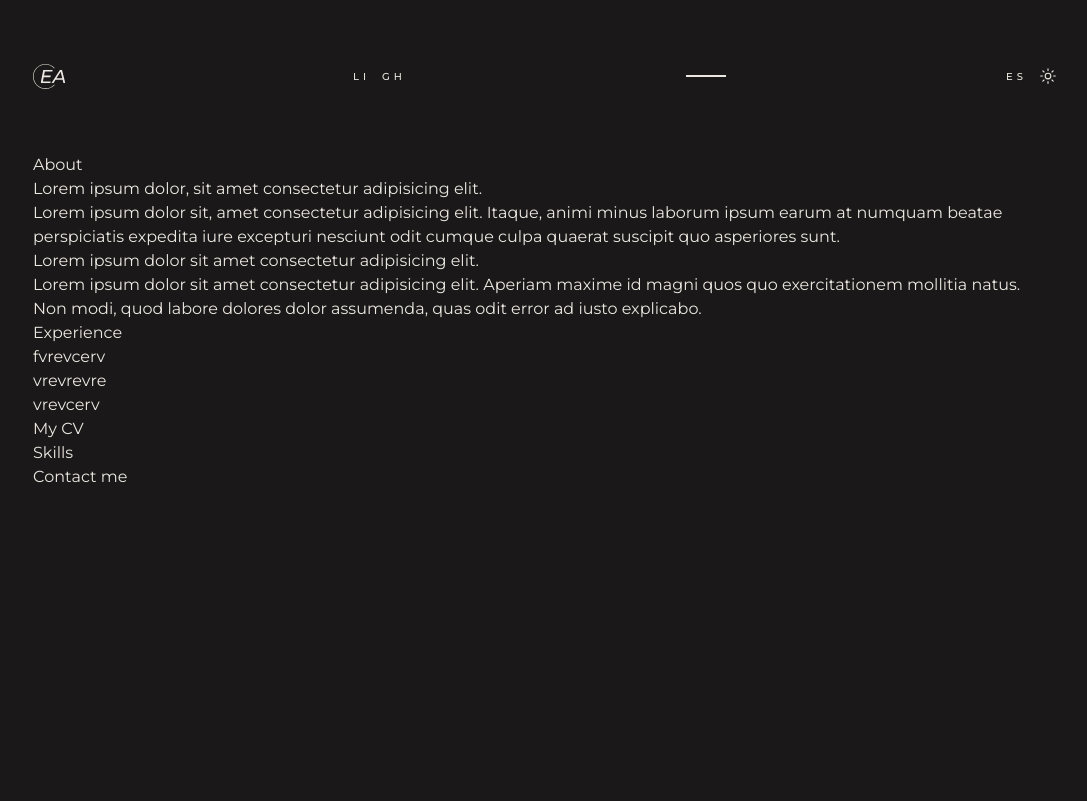
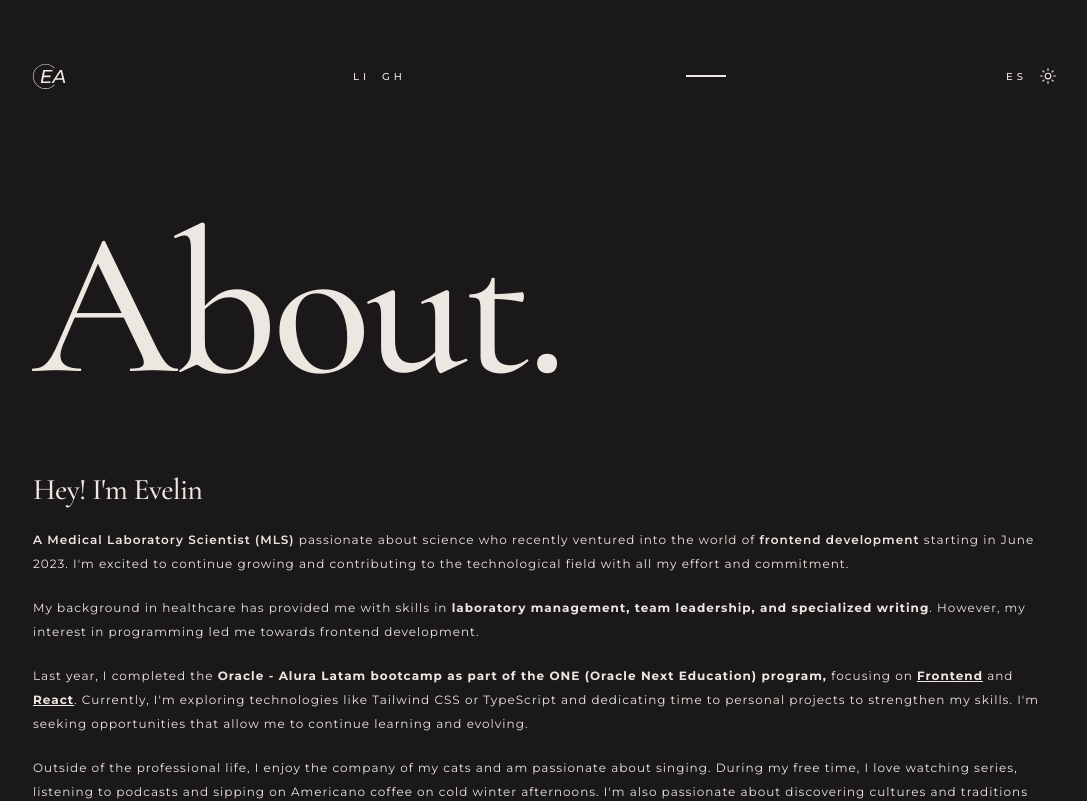
Before and after one commit to EvelinAlvarado/portfolio, a React (Vite) app: page /about in a window 1280 px wide. Shown: the top 801 px of the page, without its empty margins (95-1182 px from the left). Built offline with nearby package versions, Linux system fonts and the light colour scheme.

Commit message:
Add About section with certifications links and translations for English and Spanish

```diff
--- a/src/languages/en.json
+++ b/src/languages/en.json
@@ -25,5 +25,24 @@
       "requiredError": "This field is required",
       "invalidEmailError": "Invalid email address"
     }
+  },
+  "about": {
+    "title": "About.",
+    "subtitle": "Hey! I'm Evelin",
+    "span_1": "A Medical Laboratory Scientist (MLS) ",
+    "description_1": "passionate about science who recently ventured into the world of ",
+    "span_2": "frontend development ",
+    "description_2": "starting in June 2023. I'm excited to continue growing and contributing to the technological field with all my effort and commitment.",
+    "description_3": "My background in healthcare has provided me with skills in ",
+    "span_3": "laboratory management, team leadership, and specialized writing",
+    "description_4": ". However, my interest in programming led me towards frontend development.",
+    "description_5": "Last year, I completed the ",
+    "span_4": "Oracle - Alura Latam bootcamp as part of the ONE (Oracle Next Education) program, ",
+    "description_7": "focusing on ",
+    "link_1": "Frontend",
+    "description_8": " and ",
+    "link_2": "React",
+    "description_9": ". Currently, I'm exploring technologies like Tailwind CSS or TypeScript and dedicating time to personal projects to strengthen my skills. I'm seeking opportunities that allow me to continue learning and evolving.",
+    "description_10": "Outside of the professional life, I enjoy the company of my cats and am passionate about singing. During my free time, I love watching series, listening to podcasts and sipping on Americano coffee on cold winter afternoons. I'm also passionate about discovering cultures and traditions from around the world. This helps me maintain a balance between my career and well-being."
   }
 }
--- a/src/languages/es.json
+++ b/src/languages/es.json
@@ -25,5 +25,24 @@
       "requiredError": "Este campo es obligatorio",
       "invalidEmailError": "E-mail inválido"
     }
+  },
+  "about": {
+    "title": "Sobre Mí.",
+    "subtitle": "¡Hola! soy Evelin",
+    "span_1": " Tecnóloga Médica en Laboratorio Clínico ",
+    "description_1": "apasionada por la ciencia que recientemente incursionó en el mundo del ",
+    "span_2": "desarrollo frontend ",
+    "description_2": "a partir de junio de 2023. Estoy entusiasmada por continuar creciendo y aportando al campo tecnológico con todo mi esfuerzo y compromiso.",
+    "description_3": "Mi trayectoria en el ámbito de la salud me ha brindado habilidades en ",
+    "span_3": "gestión de laboratorio, liderazgo de equipos y redacción especializada ",
+    "description_4": ". Sin embargo, mi interés por la programación me condujo hacia el desarrollo frontend.",
+    "description_5": "El año pasado realicé el ",
+    "span_4": "bootcamp de Oracle - Alura Latam del programa ONE (Oracle Next Education), ",
+    "description_7": "enfocado en ",
+    "link_1": "Frontend",
+    "description_8": " y ",
+    "link_2": "React",
+    "description_9": ". En la actualidad, estoy explorando tecnologías como Tailwind CSS o TypeScript y dedicando tiempo a proyectos personales para fortalecer mis habilidades. Busco oportunidades que me permitan seguir aprendiendo y evolucionando.",
+    "description_10": "Fuera del ámbito profesional, disfruto de la compañía de mis gatos y soy una entusiasta del canto. En mis momentos libres, disfruto viendo series, escuchando podcasts y tomando café americano en las tardes frías de invierno. También me apasiona descubrir culturas y tradiciones de todo el mundo. Así mantengo un equilibrio entre mi carrera y bienestar."
   }
 }
--- a/src/pages/About.jsx
+++ b/src/pages/About.jsx
@@ -1,33 +1,73 @@
 import { Link } from "react-router-dom";
+import { useLanguage } from "../context/index.js";
 
 export const About = () => {
+  const { translations } = useLanguage();
   return (
     <div className="mx-[10%]">
-      <h1>About</h1>
-      <span>Lorem ipsum dolor, sit amet consectetur adipisicing elit.</span>
-      <p>
-        Lorem ipsum dolor sit, amet consectetur adipisicing elit. Itaque, animi
-        minus laborum ipsum earum at numquam beatae perspiciatis expedita iure
-        excepturi nesciunt odit cumque culpa quaerat suscipit quo asperiores
-        sunt.
+      <h1 className="text-[16vw] font-CormorantGaramond font-medium tracking-tight mb-3">
+        {translations.about.title}
+      </h1>
+      <h2 className="text-3xl font-CormorantGaramond font-medium tracking-tight mb-5">
+        {translations.about.subtitle}
+      </h2>
+      <p className="text-xs leading-6 tracking-[1px] mb-5">
+        <span className="font-semibold">{translations.about.span_1}</span>
+        {translations.about.description_1}
+        <span className="font-semibold">{translations.about.span_2}</span>
+        {translations.about.description_2}
       </p>
-      <span>Lorem ipsum dolor sit amet consectetur adipisicing elit.</span>
-      <p>
-        Lorem ipsum dolor sit amet consectetur adipisicing elit. Aperiam maxime
-        id magni quos quo exercitationem mollitia natus. Non modi, quod labore
-        dolores dolor assumenda, quas odit error ad iusto explicabo.
+      <p className="text-xs leading-6 tracking-[1px] mb-5">
+        {translations.about.description_3}
+        <span className="">
+          <strong>{translations.about.span_3}</strong>
+        </span>
+        {translations.about.description_4}
       </p>
-      <h2>Experience</h2>
-      <ul>
-        <li>fvrevcerv</li>
-        <li>vrevrevre</li>
-        <li>vrevcerv</li>
-      </ul>
-      <button>My CV</button>
-      <h2>Skills</h2>
+      <p className="text-xs leading-6 tracking-[1px] mb-5">
+        {translations.about.description_5}
+        <span className="">
+          <strong>{translations.about.span_4}</strong>
+        </span>
+        {translations.about.description_7}
+        <a
+          href="https://app.aluracursos.com/user/evelinalvarado/degree-frontend-grupo5-one-15575/certificate"
+          target="_blank"
+          rel="noopener noreferrer"
+          className="underline hover:none hover:line-through"
+        >
+          <strong>{translations.about.link_1}</strong>
+        </a>
+        {translations.about.description_8}
+        <a
+          href="https://app.aluracursos.com/user/evelinalvarado/degree-react-grupo5-one-15576/certificate"
+          target="_blank"
+          rel="noopener noreferrer"
+          className="underline hover:none hover:line-through"
+        >
+          <strong>{translations.about.link_2}</strong>
+        </a>
+        {translations.about.description_9}
+      </p>
+      <p className="text-xs leading-6 tracking-[1px] mb-7">
+        {translations.about.description_10}
+      </p>
       <Link to="/contact">
-        <button>Contact me</button>
+        <button className="text-base tracking-[1px] font-CormorantGaramond bg-dark text-beige dark:bg-beige dark:text-dark py-2 px-4 rounded-full hover:px-[30px] transition-all duration-300 shadow-md mb-12">
+          Contact me
+        </button>
       </Link>
+      <h2 className="text-2xl uppercase font-CormorantGaramond font-medium tracking-[4px] mb-5">
+        Skills
+      </h2>
+      <p className="text-xs leading-6 tracking-[1px]">
+        HTML / CSS / JavaScript / React / Tailwind CSS / Git / Github / Visual
+        Studio Code
+      </p>
+
+      <button className="text-base tracking-[1px] font-CormorantGaramond bg-dark text-beige dark:bg-beige dark:text-dark py-2 px-4 rounded-full hover:px-[30px] transition-all duration-300 my-7 shadow-md">
+        My CV
+      </button>
     </div>
   );
 };
--- a/src/pages/Home.jsx
+++ b/src/pages/Home.jsx
@@ -6,7 +6,7 @@ export const Home = () => {
   return (
     <section className="my-auto">
       <main className="mx-[10%]">
-        <h1 className="text-[14px] tracking-[2px] uppercase font-medium mb-0">
+        <h1 className="text-[14px] tracking-[2px] uppercase font-medium mb-3">
           {translations.home.title}
         </h1>
         <h2 className="text-xs w-full mb-5 tracking-[1px] leading-6">
@@ -21,7 +21,7 @@ export const Home = () => {
           <li>
             <Link
               to="/about"
-              className="text-[16vw] font-CormorantGaramond italic font-medium tracking-tight uppercase hover:text-[17vw] hover:tracking-wide hover:ml-4 cursor-pointer transition-all duration-300 ease-in-out mb-3"
+              className="text-[14vw] font-CormorantGaramond italic font-medium tracking-tight uppercase  hover:tracking-wide hover:ml-4 cursor-pointer transition-all duration-300 ease-in-out mb-3"
             >
               {translations.home.about}
             </Link>
@@ -29,7 +29,7 @@ export const Home = () => {
           <li>
             <Link
               to="/projects"
-              className="text-[16vw] font-CormorantGaramond italic font-medium tracking-tight uppercase hover:text-[17vw] hover:tracking-wide hover:ml-4 cursor-pointer transition-all duration-300 ease-in-out mb-3"
+              className="text-[14vw] font-CormorantGaramond italic font-medium tracking-tight uppercase hover:tracking-wide hover:ml-4 cursor-pointer transition-all duration-300 ease-in-out mb-3"
             >
               {translations.home.projects}
             </Link>
@@ -37,7 +37,7 @@ export const Home = () => {
           <li>
             <Link
               to="/contact"
-              className="text-[16vw] font-CormorantGaramond italic font-medium tracking-tight uppercase hover:text-[17vw] hover:tracking-wide hover:ml-4 cursor-pointer transition-all duration-300 ease-in-out"
+              className="text-[14vw] font-CormorantGaramond italic font-medium tracking-tight uppercase hover:tracking-wide hover:ml-4 cursor-pointer transition-all duration-300 ease-in-out"
             >
               {translations.home.contact}
             </Link>
```
